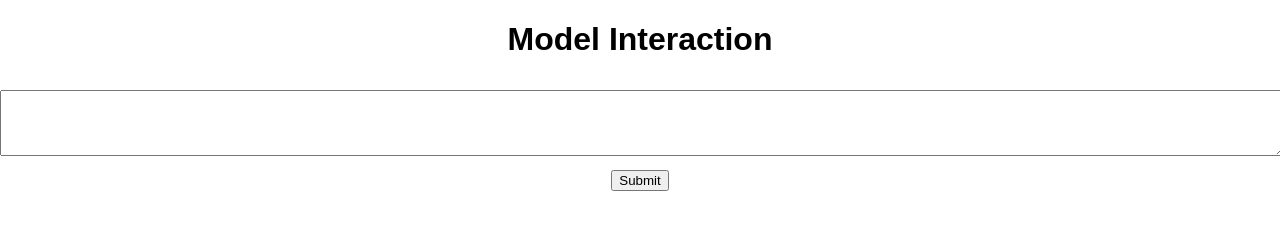
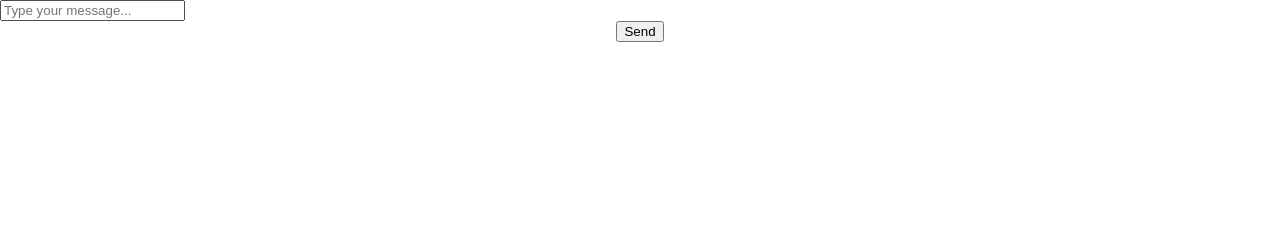
Before and after one commit to Ostertje/MYchat, a plain HTML site: page index.html in a window 1280 px wide. Drawn offline with Linux system fonts and the light colour scheme.

Commit message:
Update index.html

```diff
--- a/index.html
+++ b/index.html
@@ -3,13 +3,13 @@
 <head>
     <meta charset="UTF-8">
     <meta name="viewport" content="width=device-width, initial-scale=1.0">
-    <title>Model Interaction</title>
+    <title>Blind Chat</title>
     <link rel="stylesheet" href="styles.css">
 </head>
 <body>
-    <h1>Model Interaction</h1>
-    <textarea id="inputText" rows="4" cols="50"></textarea>
-    <button onclick="sendRequest()">Submit</button>
+    <div id="chat-box"></div>
+    <input type="text" id="user-input" placeholder="Type your message...">
+    <button onclick="sendMessage()">Send</button>
     <div id="output"></div>
     <script src="script.js"></script>
 </body>
```
